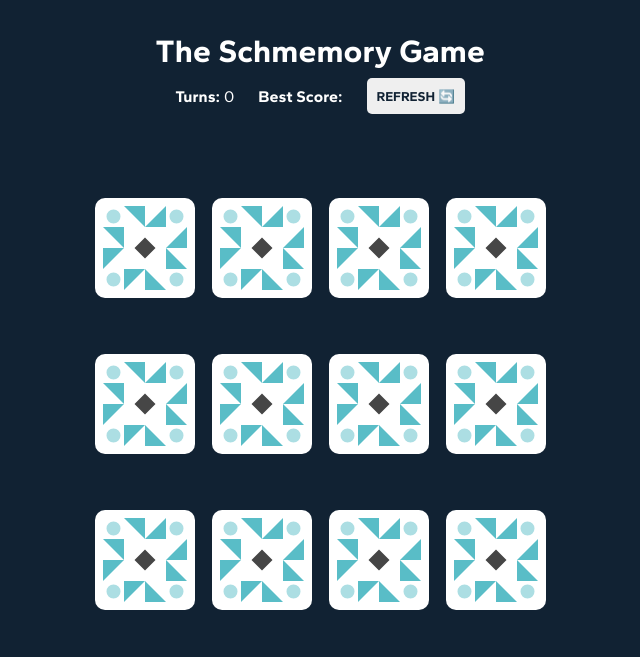
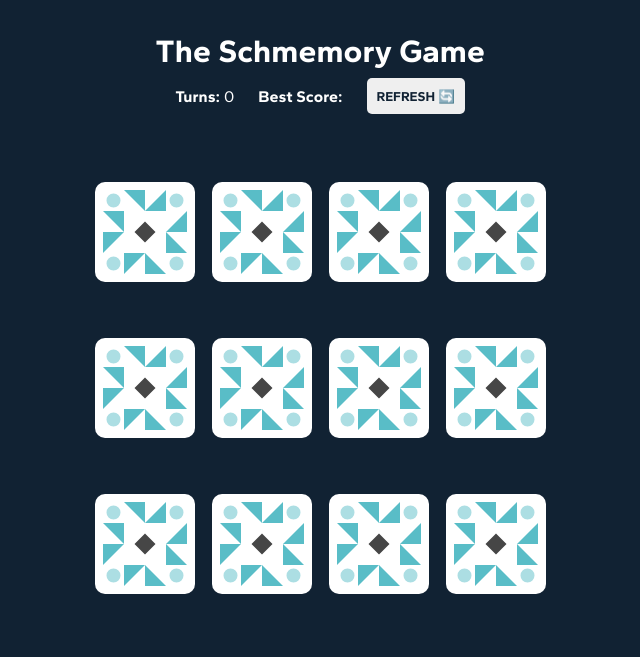
Before and after one commit to driellyps/js-memory-game, a website built with webpack: page src/index.html in a window 1280 px wide. Shown: the whole page, without its empty margins (320-960 px from the left). Built offline with nearby package versions, Linux system fonts and the light colour scheme; files whose address does not match are found by name.

Commit message:
adjust padding

```diff
--- a/src/styles/index.scss
+++ b/src/styles/index.scss
@@ -14,10 +14,12 @@ body {
   display: flex;
   flex-direction: column;
   align-items: center;
+  padding: 1rem 0;
+  height: 100vh;
 }
 
 .header {
-  padding: 2rem 0;
+  padding: 1rem 0;
 
   .game-actions {
     padding: 0.5rem;
```
